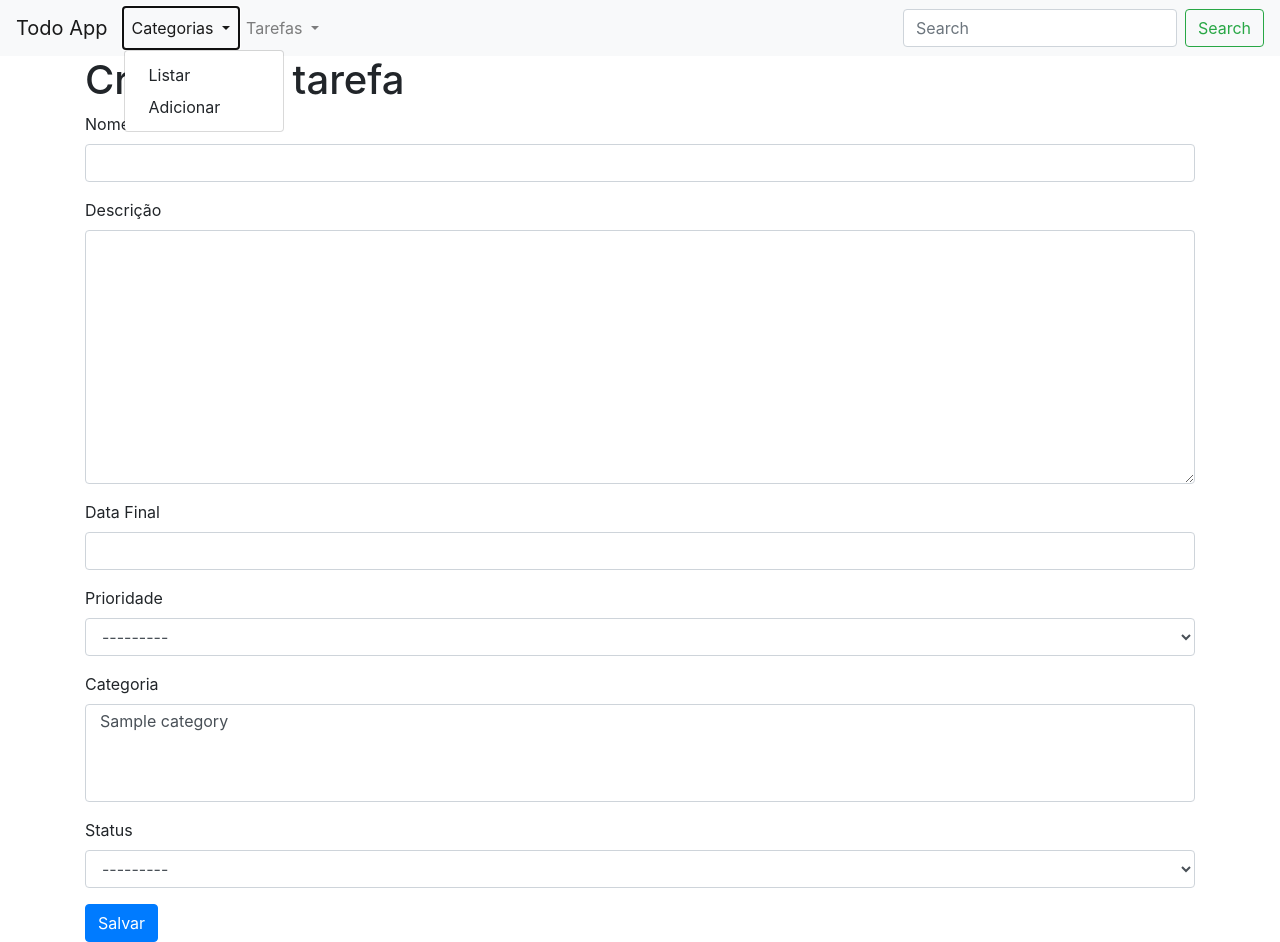
After one commit to CleysonPH/django-todoapp, a Django app: page /todo/tarefa/criar/ in a window 1280 px wide, after a click on "Categorias". The commit adds this page. Run offline with Django 3.2, Linux system fonts and the light colour scheme; tables that the repository leaves empty hold one stand-in row (values such as "Sample post"); some libraries are stand-ins or nearby versions.

Commit message:
Created the page for create a new Task

```diff
--- a/apps/tasks/urls.py
+++ b/apps/tasks/urls.py
@@ -5,9 +5,10 @@ from . import views
 
 app_name = 'tasks'
 urlpatterns = [
+    path('categorias/', views.list_categories, name='category-list'),
     path('categoria/criar/', views.create_category,  name='category-create'),
-    path('categorias/', views.list_categories, name='category-list'),
     path('categoria/<int:pk>/editar/', views.edit_category, name='category-edit'),
     path('categoria/<int:pk>/apagar/',
          views.remove_category, name='category-remove'),
+    path('tarefa/criar/', views.create_task, name='task-create'),
 ]
--- a/apps/tasks/views.py
+++ b/apps/tasks/views.py
@@ -14,7 +14,8 @@ def create_category(request):
             category.owner = request.user
             category.save()
 
-            messages.success(request, 'Categoria salva com sucesso!')
+            messages.success(
+                request, f'Categoria {category.name} salva com sucesso!')
 
     template_name = 'tasks/category_form.html'
     form = CategoryForm()
@@ -59,4 +60,29 @@ def edit_category(request, pk):
 def remove_category(request, pk):
     category = get_object_or_404(Category, pk=pk, owner=request.user)
     category.delete()
+    messages.success(
+        request, f'Categoria {category.name} apagada com sucesso')
+
     return redirect('tasks:category-list')
+
+
+def create_task(request):
+    if request.method == 'POST':
+        form = TaskForm(request.POST)
+
+        if form.is_valid():
+            task = form.save(commit=False)
+            task.owner = request.user
+            task.save()
+            form.save_m2m()
+
+            messages.success(
+                request, f'Tarefa {task.name} salva com sucesso!')
+
+    template_name = 'tasks/task_form.html'
+    form = TaskForm()
+    context = {
+        'title': 'Criar nova tarefa',
+        'form': form,
+    }
+    return render(request, template_name, context)
--- a/templates/base.html
+++ b/templates/base.html
@@ -40,7 +40,7 @@
                     </a>
                     <div class="dropdown-menu" aria-labelledby="tasks-dropdown">
                         <a class="dropdown-item" href="#">Listar</a>
-                        <a class="dropdown-item" href="#">Adicionar</a>
+                        <a class="dropdown-item" href="{% url 'tasks:task-create' %}">Adicionar</a>
                     </div>
                 </li>
             </ul>
--- a/templates/tasks/category_list.html
+++ b/templates/tasks/category_list.html
@@ -1,7 +1,7 @@
 {% extends 'base.html' %}
 
 {% block title %}
-    Listagem das Categorias | {{ block.super }}
+    {{ title }} | {{ block.super }}
 {% endblock title %}
 
 {% block content %}
@@ -10,6 +10,7 @@
         <div class="row">
             <div class="col-sm">
                 <h1>{{ title }}</h1>
+                {% include 'partials/message.html' %}
             </div>
         </div>
 
--- /dev/null
+++ b/templates/tasks/task_form.html
@@ -0,0 +1,53 @@
+{% extends 'base.html' %}
+{% load widget_tweaks %}
+
+{% block title %}
+    {{ title }} | {{ block.super }}
+{% endblock title %}
+
+{% block content %}
+
+    <main class="container">
+        <div class="row">
+            <div class="col-sm">
+                <h1>{{ title }}</h1>
+                {% include 'partials/message.html' %}
+            </div>
+        </div>
+
+        <div class="row">
+            <div class="col-sm">
+                <form action="" method="POST">
+                    {% csrf_token %}
+                    <div class="form-group">
+                        <label for="{{ form.name.id_for_label }}">Nome</label>
+                        {{ form.name|add_class:"form-control"|attr:"autofocus" }}
+                    </div>
+                    <div class="form-group">
+                        <label for="{{ form.description.id_for_label }}">Descrição</label>
+                        {{ form.description|add_class:"form-control" }}
+                    </div>
+                    <div class="form-group">
+                        <label for="{{ form.end_date.id_for_label }}">Data Final</label>
+                        {{ form.end_date|add_class:"form-control" }}
+                    </div>
+                    <div class="form-group">
+                        <label for="{{ form.priority.id_for_label }}">Prioridade</label>
+                        {{ form.priority|add_class:"form-control" }}
+                    </div>
+                    <div class="form-group">
+                        <label for="{{ form.category.id_for_label }}">Categoria</label>
+                        {{ form.category|add_class:"form-control" }}
+                    </div>
+                    <div class="form-group">
+                        <label for="{{ form.status.id_for_label }}">Status</label>
+                        {{ form.status|add_class:"form-control" }}
+                    </div>
+
+                    <button type="submit" class="btn btn-primary">Salvar</button>
+                </form>
+            </div>
+        </div>
+    </main>
+
+{% endblock content %}
```
